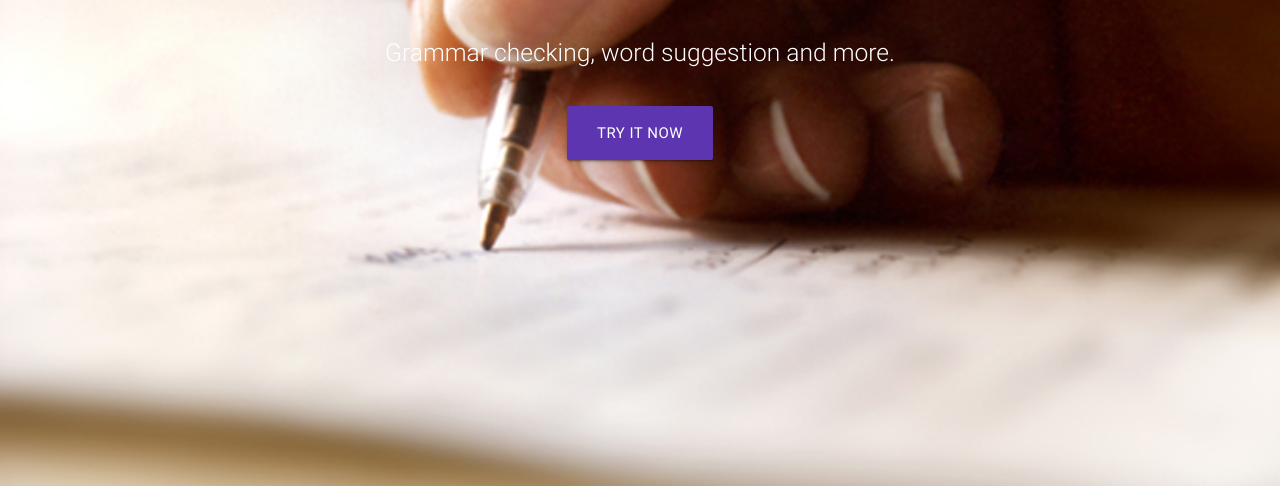
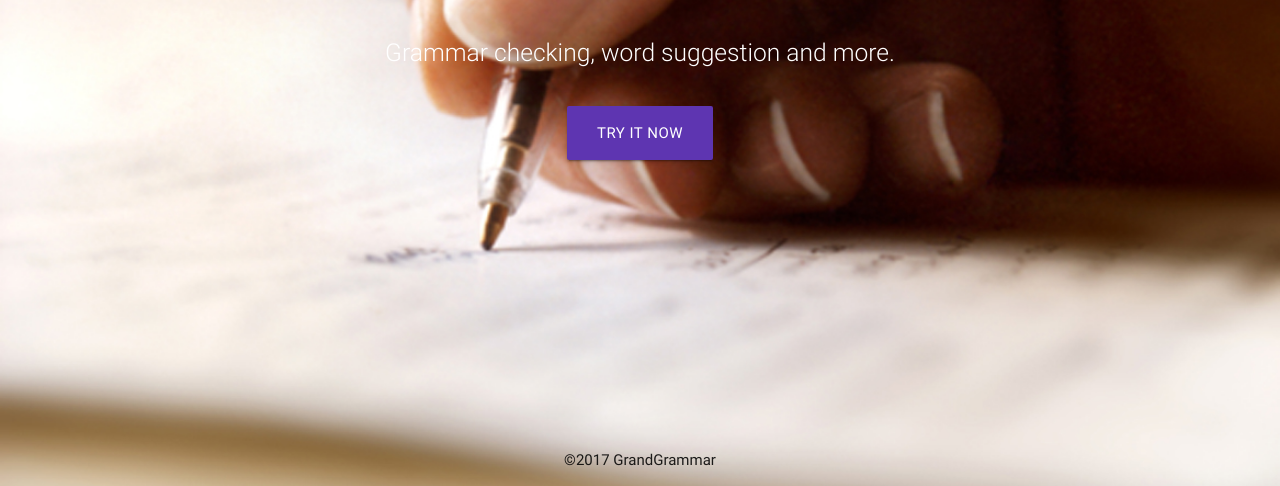
Before and after one commit to GrandGrammar/grand-grammar, a website: page app/static/index.html in a window 1280 px wide. Shown: the part 314-800 px from the top of the page. Drawn offline with Linux system fonts and the light colour scheme.

Commit message:
home done

```diff
--- a/app/static/css/home.css
+++ b/app/static/css/home.css
@@ -47,3 +47,11 @@ nav .nav-wrapper {
 .background-container .container h1 {
   margin: 30px;
 }
+
+.copyright {
+  position: absolute;
+  bottom: 0;
+  width: 100%;
+  text-align: center;
+  margin: 15px 0;
+}
--- a/app/static/index.html
+++ b/app/static/index.html
@@ -36,6 +36,8 @@
     </div>
   </div>
 
+  <div class="copyright">	&copy;2017&nbsp;GrandGrammar</div>
+
   <script type="text/javascript" src="lib/jquery/jquery-1.10.1.min.js"></script>
   <script type="text/javascript" src="lib/materialize/materialize.min.js"></script>
   <script type="text/javascript" src="lib/typed/typed.min.js"></script>
```
